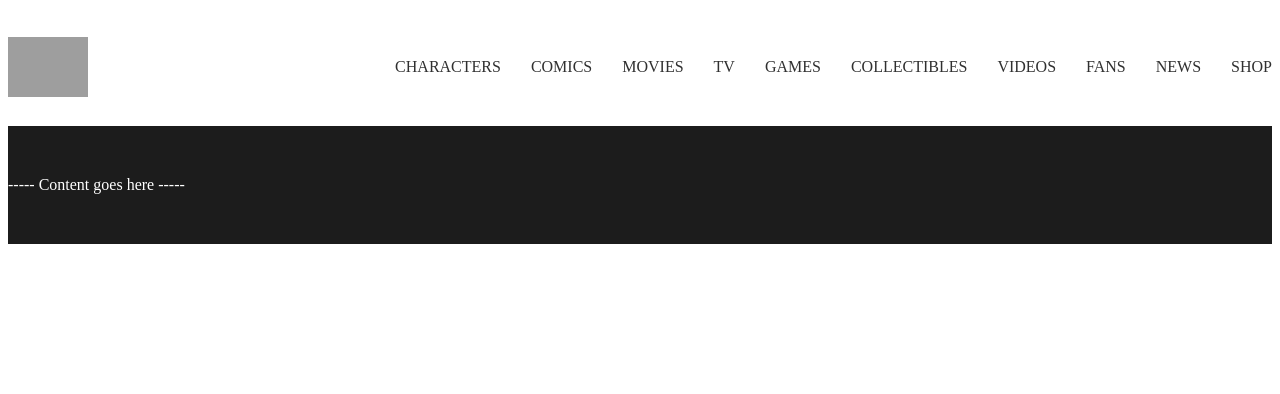
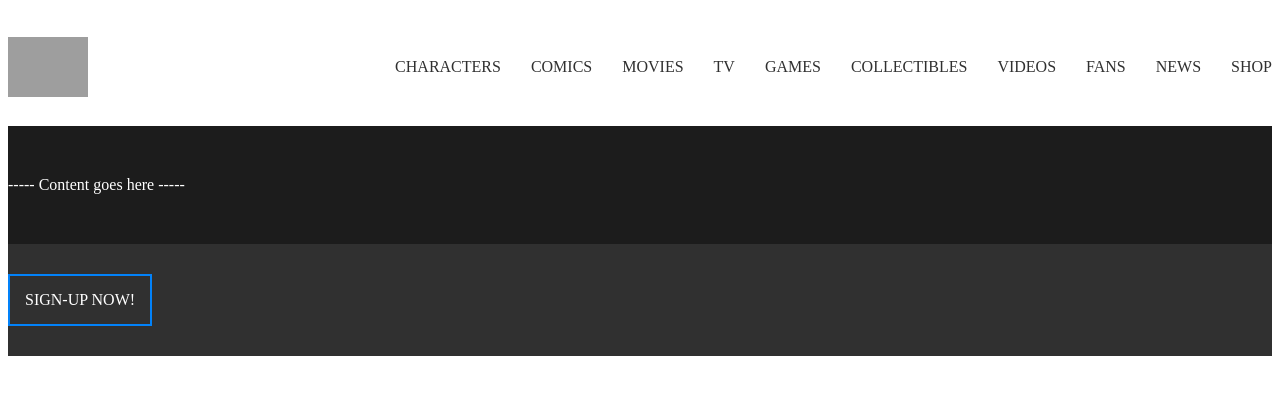
Before and after one commit to LucaBrivio183/vite-comics, a Vue app: page / in a window 1280 px wide. Shown: the top 394 px of the page. Built offline with nearby package versions, Linux system fonts and the light colour scheme; grey boxes are pictures that could not be loaded.

Commit message:
feat: AppButton component

```diff
--- /dev/null
+++ b/src/components/AppButton.vue
@@ -0,0 +1,38 @@
+<script>
+
+export default {
+
+    data() {
+        return {
+            button:
+            {
+                name: 'SIGN-UP NOW!',
+                link: '#',
+                target: '_self',
+            }
+        }
+    }
+}
+</script>
+
+<template>
+    <a :href="button.link">{{ button.name }}</a>
+</template>
+
+<style lang="scss" scoped>
+@use 'src/styles/Variables.scss' as *;
+@use 'src/styles/Common.scss' as *;
+
+a {
+    display: inline-block;
+    text-decoration: none;
+    padding: 15px;
+    color: $text-color;
+    border: 2px solid $primary-color;
+
+    &:hover {
+        background-color: $primary-color;
+        color: $secondary-color;
+    }
+}
+</style>
--- a/src/components/AppFooter.vue
+++ b/src/components/AppFooter.vue
@@ -1,5 +1,12 @@
 <script>
+import AppFooterLinks from './AppFooterLinks.vue';
+import AppFooterSocialsVue from './AppFooterSocials.vue';
+
 export default {
+    components: {
+        AppFooterLinks,
+        AppFooterSocialsVue,
+    },
     data() {
         return {
 
@@ -8,6 +15,14 @@ export default {
 }
 </script>
 
-<template></template>
+<template>
+    <footer>
+        <AppFooterLinks />
+        <AppFooterSocialsVue />
+    </footer>
+</template>
 
-<style lang="scss" scoped></style>
+<style lang="scss" scoped>
+@use 'src/styles/Variables.scss' as *;
+@use 'src/styles/Common.scss' as *;
+</style>
--- /dev/null
+++ b/src/components/AppFooterLinks.vue
@@ -0,0 +1,18 @@
+<script>
+
+export default {
+
+    data() {
+        return {
+
+        }
+    }
+}
+</script>
+
+<template></template>
+
+<style lang="scss" scoped>
+@use 'src/styles/Variables.scss' as *;
+@use 'src/styles/Common.scss' as *;
+</style>
--- /dev/null
+++ b/src/components/AppFooterSocials.vue
@@ -0,0 +1,31 @@
+<script>
+import AppButtonVue from './AppButton.vue';
+export default {
+    components: {
+        AppButtonVue,
+    },
+    data() {
+        return {
+
+        }
+    }
+}
+</script>
+
+<template>
+    <div>
+        <AppButtonVue />
+    </div>
+</template>
+
+<style lang="scss" scoped>
+@use 'src/styles/Variables.scss' as *;
+@use 'src/styles/Common.scss' as *;
+
+div {
+    background-color: $tertiary-color;
+    display: flex;
+    justify-content: space-between;
+    padding: 1.875rem 0;
+}
+</style>
```
